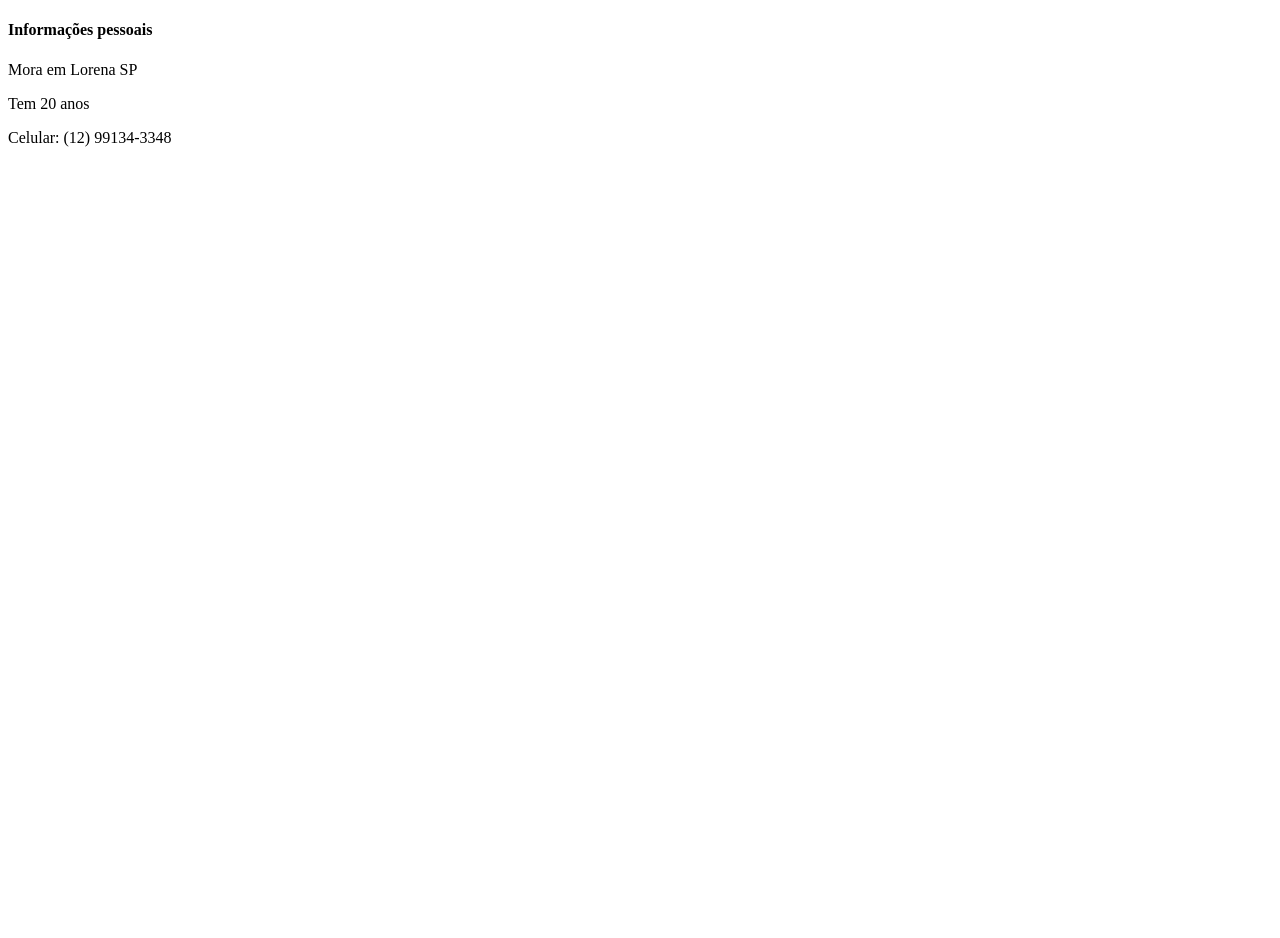
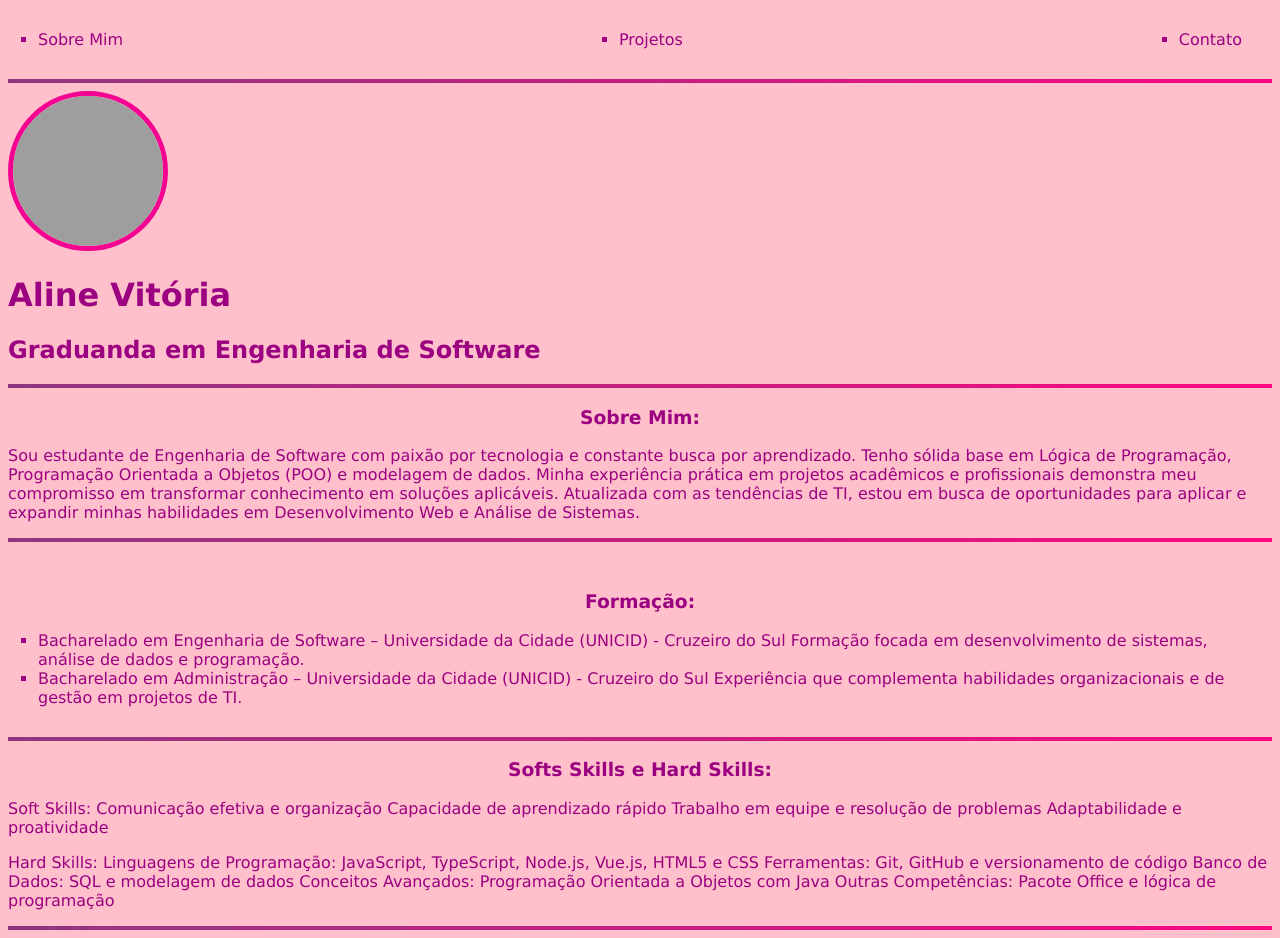
Before and after one commit to Aritovine/Curriculo---Aline-Vitoria, a plain HTML site: page Currículo.Aline/index.html in a window 1280 px wide. Before the commit the page ends 800 px from the top, so only its background shows below. Drawn offline with Linux system fonts and the light colour scheme; grey boxes are pictures that could not be loaded.

Commit message:
Atualização

```diff
--- /dev/null
+++ b/Currículo.Aline/contacts.css
@@ -0,0 +1,41 @@
+body {
+    background-color: pink;
+    font-family: Verdana, Geneva, Tahoma, sans-serif;
+    display: flex;
+    justify-content: center;
+    align-items: center;
+
+
+}
+
+
+img {
+    width: 60px;
+    height: 60px;
+    border-radius: 200%;
+    border: 5px solid rgb(243, 3, 143);
+    margin-top: 100%;
+    align-self: center;
+
+}
+
+h2 {
+    text-align: center;
+    color: #fd0882;
+
+}
+
+.bnt-voltar {
+    display: inline-block;
+    padding: 10px 20px;
+    background-color: #8f3680;
+    color: #fd0882;
+    text-decoration: none;
+    border-radius: 5px;
+    font-size: 16px;
+}
+
+.bnt-voltar:hover {
+    background-color: #840e88;
+
+}
--- /dev/null
+++ b/Currículo.Aline/index.css
@@ -0,0 +1,63 @@
+body {
+    color: white;
+    background-color: pink;
+    font-family: Verdana, Geneva, Tahoma, sans-serif
+
+}
+
+ul {
+    display: flex;
+    justify-content: space-between;
+    list-style-type: none;
+    align-items: center;
+    padding: 16px;
+}
+
+a {
+    color: rgb(155, 1, 129);
+    text-decoration: none;
+
+}
+
+img {
+    width: 150px;
+    height: 150px;
+    border-radius: 50%;
+    border: 5px solid rgb(243, 3, 143);
+
+}
+
+h1, h2, h3 {
+    color:rgb(155, 1, 129);
+
+
+}
+
+h3 {
+    text-align: center;
+
+
+}
+
+ul {
+    list-style-type: square;
+    margin: 20px;
+    padding: 10px;
+}
+
+li {
+    color: rgb(155, 1, 129);
+    font-family: Verdana, Geneva, Tahoma, sans-serif;
+}
+
+p {
+    color:rgb(155, 1, 129);
+    font-family: Verdana, Geneva, Tahoma, sans-serif;
+}
+
+hr {
+    height: 4px;
+    border: none;
+    background: linear-gradient(to right, #8f3680, #fd0882);
+
+}
--- a/Currículo.Aline/index.html
+++ b/Currículo.Aline/index.html
@@ -4,13 +4,79 @@
     <meta charset="UTF-8">
     <meta name="viewport" content="width=device-width, initial-scale=1.0">
     <title>Aline Vitória Martins</title>
+    <link rel="stylesheet" href="index.css">
+    <!--Essa linha vai linkar a edição do CSS neste arquivo.-->
 </head>
 <body>
-    <p><h4>Informações pessoais</h4></p>
+    <nav>
+        <ul>
+            <li>
+                <a href="index.html">Sobre Mim</a>
+            </li>
 
-    <p>Mora em Lorena SP</p>
-    <p>Tem 20 anos</p>
-    <p>Celular: (12) 99134-3348</p>
+            <li>
+                <a href="projects.html">Projetos</a>
+            </li>
+
+            <li>
+                <a href="contact.html">Contato</a>
+            </li>
+        </ul>
+        <hr>
+    </nav>
+
+    <header>
+    <div>
+        <img src="https://media.licdn.com/dms/image/v2/D4D03AQE5Gc-GTm-y9Q/profile-displayphoto-shrink_800_800/B4DZP2RME.G0Ac-/0/1735003522456?e=1741824000&v=beta&t=zqcMwng3yY3-Xn4t7mhjheFl6QffT_WpQqOSD3WCQPw" alt="Foto de Aline Vitória">
+    </div>
+    <h1>Aline Vitória</h1>
+    <h2>Graduanda em Engenharia de Software</h2>
+    <hr>
+    </header>
+
+    <main>
+            <section>
+                <h3>Sobre Mim:</h3>
+                <p>Sou estudante de Engenharia de Software com paixão por tecnologia e constante busca por aprendizado. Tenho sólida base em Lógica de Programação, Programação Orientada a Objetos (POO) e modelagem de dados. Minha experiência prática em projetos acadêmicos e profissionais demonstra meu compromisso em transformar conhecimento em soluções aplicáveis. Atualizada com as tendências de TI, estou em busca de oportunidades para aplicar e expandir minhas habilidades em Desenvolvimento Web e Análise de Sistemas.</p>
+            <hr>
+            </section>
+
+            <section>
+        <ul>
+        <div>
+
+            <h3>Formação:</h3>
+            <li>Bacharelado em Engenharia de Software – Universidade da Cidade (UNICID) - Cruzeiro do Sul
+            Formação focada em desenvolvimento de sistemas, análise de dados e programação.</li>
+
+            <li>Bacharelado em Administração – Universidade da Cidade (UNICID) - Cruzeiro do Sul
+            Experiência que complementa habilidades organizacionais e de gestão em projetos de TI.</li>
+
+        </div>
+        </ul>
+        <hr>
+            </section>
+
+            <section>
+                <h3>Softs Skills e Hard Skills:</h3>
+                <p>Soft Skills:
+                    Comunicação efetiva e organização
+                    Capacidade de aprendizado rápido
+                    Trabalho em equipe e resolução de problemas
+                    Adaptabilidade e proatividade</p>
+                <p>Hard Skills:
+
+                    Linguagens de Programação: JavaScript, TypeScript, Node.js, Vue.js, HTML5 e CSS
+                    Ferramentas: Git, GitHub e versionamento de código
+                    Banco de Dados: SQL e modelagem de dados
+                    Conceitos Avançados: Programação Orientada a Objetos com Java
+                    Outras Competências: Pacote Office e lógica de programação</p>
+            <hr>
+            </section>
+
+    </main>
+
+
 
 </body>
 </html>
--- /dev/null
+++ b/Currículo.Aline/projects.css
@@ -0,0 +1,44 @@
+h3 {
+    font-family: Verdana, Geneva, Tahoma, sans-serif;
+    color: rgb(219, 27, 187);
+
+}
+
+body {
+    background-color: pink;
+
+}
+hr {
+height: 4px;
+    border: none;
+    background: linear-gradient(to right, #8f3680, #fd0882);
+}
+
+img {
+    width: 150px;
+    height: 150px;
+    border-radius: 25%;
+    margin-top: 20px;
+
+}
+
+div {
+    text-align: center;
+    text-decoration: line-through;
+
+}
+
+.bnt-voltar {
+    display: inline-block;
+    padding: 10px 20px;
+    background-color: #8f3680;
+    color: #fd0882;
+    text-decoration: none;
+    border-radius: 5px;
+    font-size: 16px;
+}
+
+.bnt-voltar:hover {
+    background-color: #840e88;
+
+}
```
Also changed, not shown: Currículo.Aline/contact.html (added, +34 -0 lines), Currículo.Aline/projects.html (added, +21 -0 lines).
